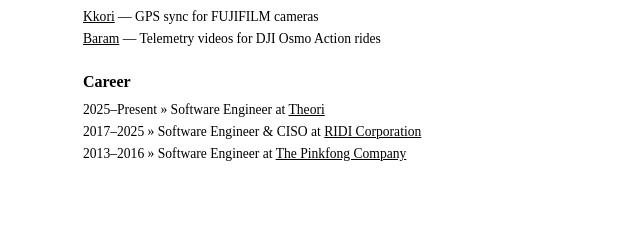
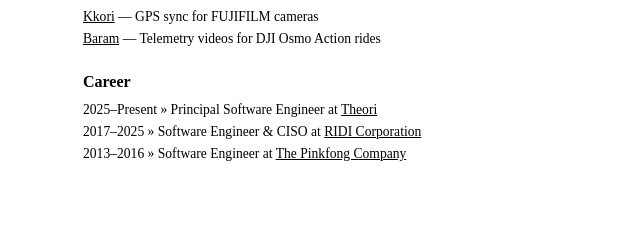
Before and after one commit to limeburst/limeburst.github.io, a Jekyll site: the page built from index.html, in a window 1280 px wide. Shown: the part 769-995 px from the top of the page, without its empty margins (317-957 px from the left). Built offline with Jekyll 4.4.1, drawn with Linux system fonts in a browser that asks for light colours.

Commit message:
Update Theori role title

```diff
--- a/index.html
+++ b/index.html
@@ -76,7 +76,7 @@
 
   <h2>Career</h2>
   <ul>
-    <li>2025–Present &raquo; Software Engineer at <a href="https://theori.io">Theori</a></li>
+    <li>2025–Present &raquo; Principal Software Engineer at <a href="https://theori.io">Theori</a></li>
     <li>2017–2025 &raquo; Software Engineer & CISO at <a href="https://ridicorp.com">RIDI Corporation</a></li>
     <li>2013–2016 &raquo; Software Engineer at <a href="https://pinkfong.com">The Pinkfong Company</a></li>
   </ul>
```
